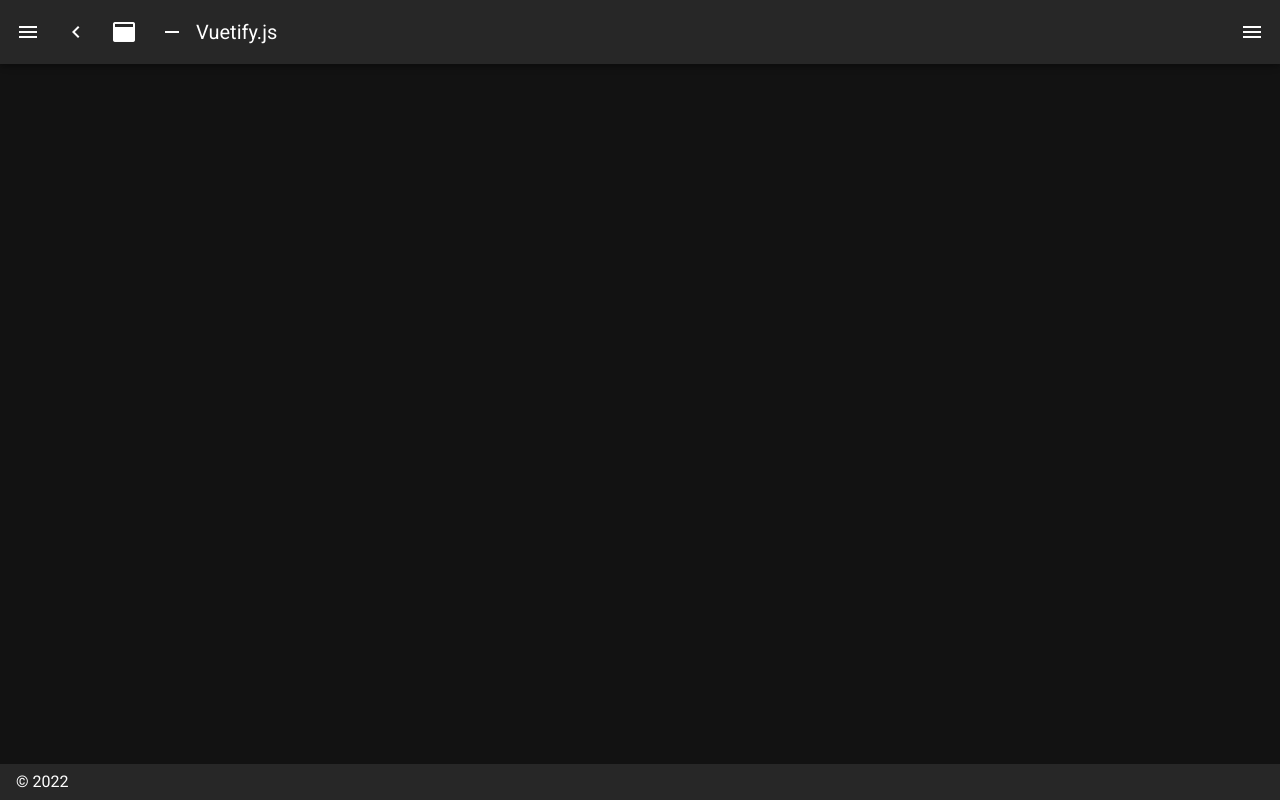
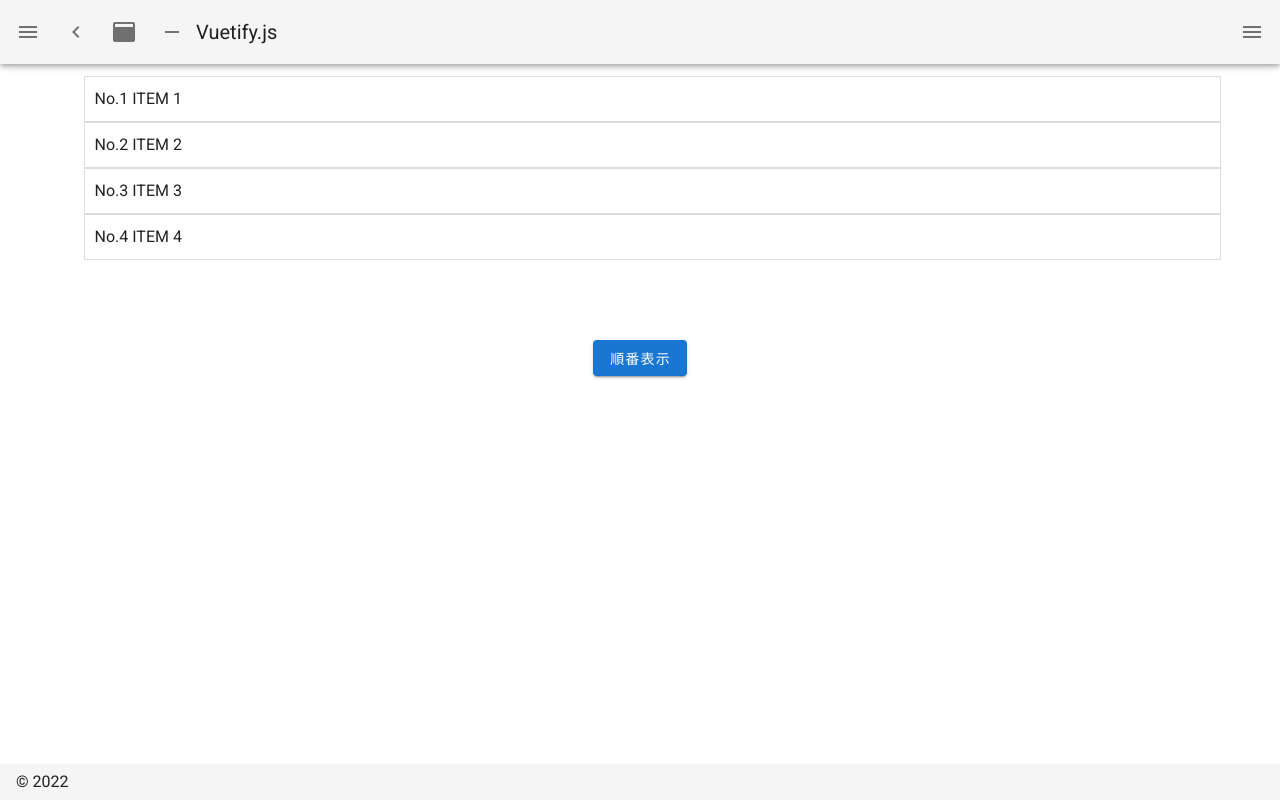
Before and after one commit to yuki0235/sample-nuxt-app, a Nuxt app: page /sample_draggable in a window 1280 px wide. Before the commit this address had no page. Built offline with nearby package versions, Linux system fonts and the light colour scheme.

Commit message:
Add /sample_draggable page

```diff
--- a/nuxt.config.js
+++ b/nuxt.config.js
@@ -55,7 +55,7 @@ export default {
   vuetify: {
     customVariables: ['~/assets/variables.scss'],
     theme: {
-      dark: true,
+      dark: false,
       themes: {
         dark: {
           primary: colors.blue.darken2,
--- a/package.json
+++ b/package.json
@@ -15,6 +15,7 @@
     "vue": "^2.6.14",
     "vue-server-renderer": "^2.6.14",
     "vue-template-compiler": "^2.6.14",
+    "vuedraggable": "^2.24.3",
     "vuetify": "^2.6.1",
     "webpack": "^4.46.0"
   },
--- /dev/null
+++ b/pages/sample_draggable.vue
@@ -0,0 +1,67 @@
+<template>
+  <div id="app">
+    <draggable v-model="items" draggable=".item" tag="ul">
+      <li v-for="item in items" :key="item.id" class="item">
+        No.{{item.id}} {{item.name}}
+      </li>
+    </draggable>
+    <center>
+      <v-btn elevation="2" color="primary" @click="showItems">順番表示</v-btn>
+    </center>
+  </div>
+</template>
+
+<script>
+import Vue from 'vue'
+import draggable from 'vuedraggable'
+
+export default Vue.extend({
+  name: "Draggable",
+  components: {
+    draggable
+  },
+  data() {
+    return {
+      items: [
+        {
+          id: 1,
+          name: "ITEM 1"
+        },
+        {
+          id: 2,
+          name: "ITEM 2"
+        },
+        {
+          id: 3,
+          name: "ITEM 3"
+        },
+        {
+          id: 4,
+          name: "ITEM 4"
+        },
+      ]
+    }
+  },
+  methods: {
+    showItems() {
+      alert(this.items.map(val => { return val.id }))
+    }
+  }
+})
+</script>
+
+<style>
+  ul {
+  list-style-type: none;
+  }
+
+  li {
+    cursor: pointer;
+    padding: 10px;
+    border: solid #ddd 1px;
+  }
+
+  center {
+    margin: 5em;
+  }
+</style>
```
Also changed, not shown: 1 other file (tests, documents, lock files or other folders).
